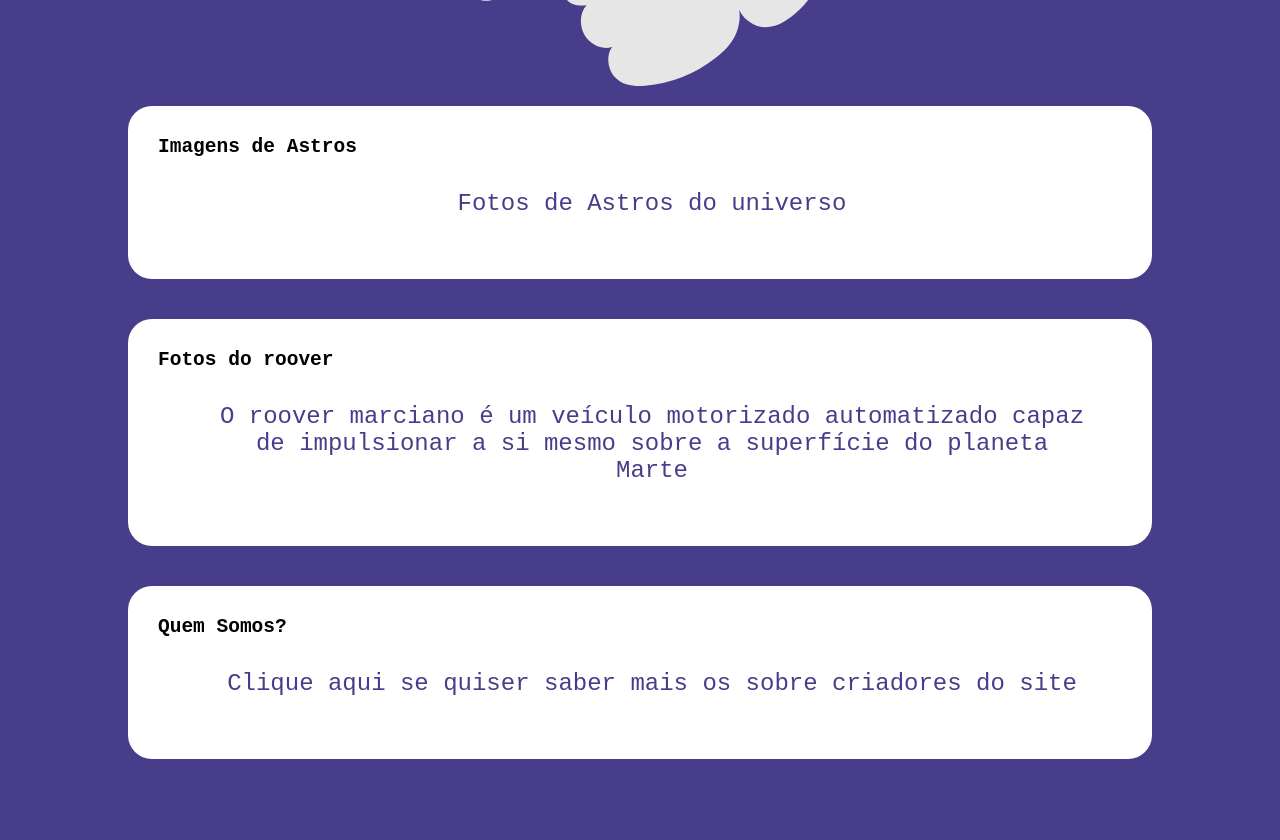
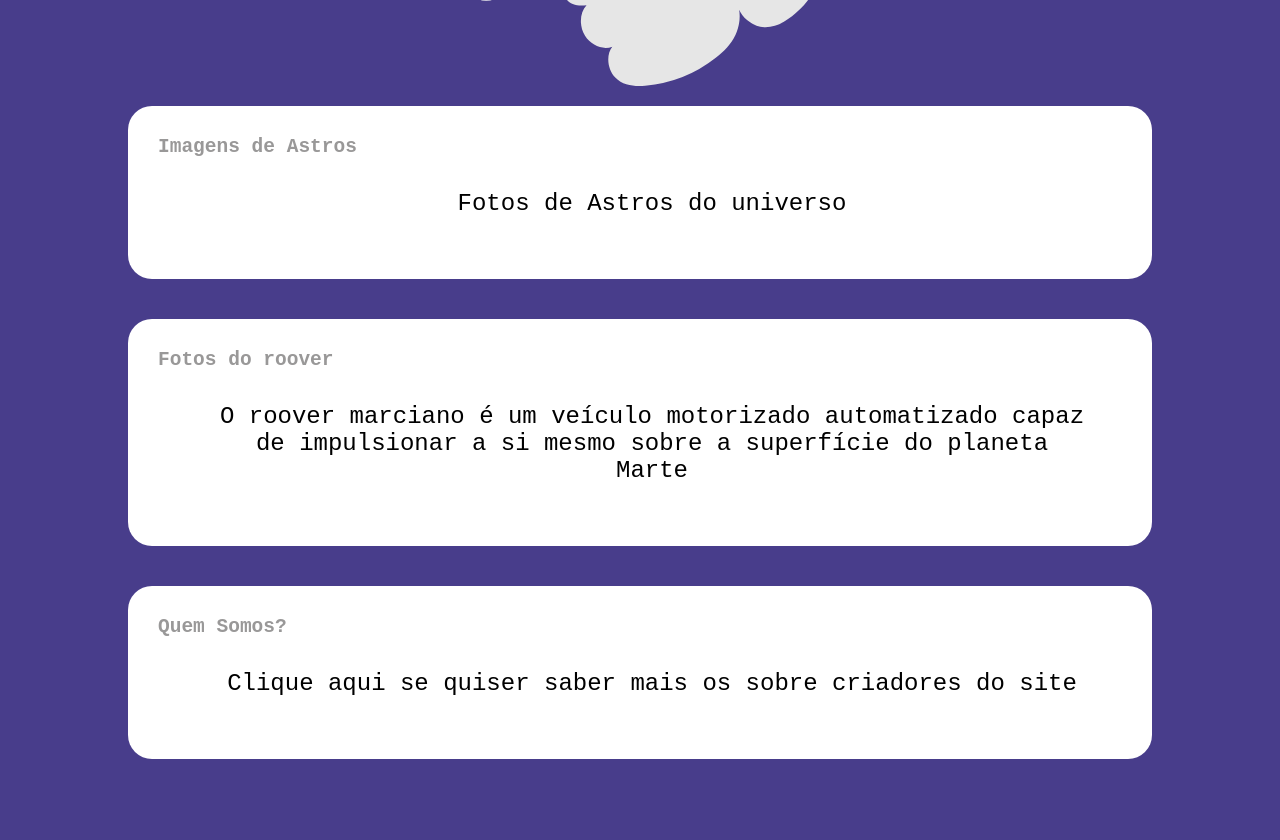
Before and after one commit to Luc4sGomes/UniverseMe, a website: page index.html in a window 1280 px wide. Shown: the part 740-1580 px from the top of the page. Drawn offline with Linux system fonts and the light colour scheme.

Commit message:
added adjustes in paragraphs

```diff
--- a/src/css/style.css
+++ b/src/css/style.css
@@ -26,7 +26,7 @@ p {
 }
 
 h2 {
-  color: #000000;
+  color: rgb(153, 152, 152);
 }
 
 .paragraph-main:hover {
@@ -61,7 +61,7 @@ h2 {
 }
 
 .paragraph-banner {
-  color: #483d8b;
+  color: #000000;
   text-align: center;
 }
 
```
